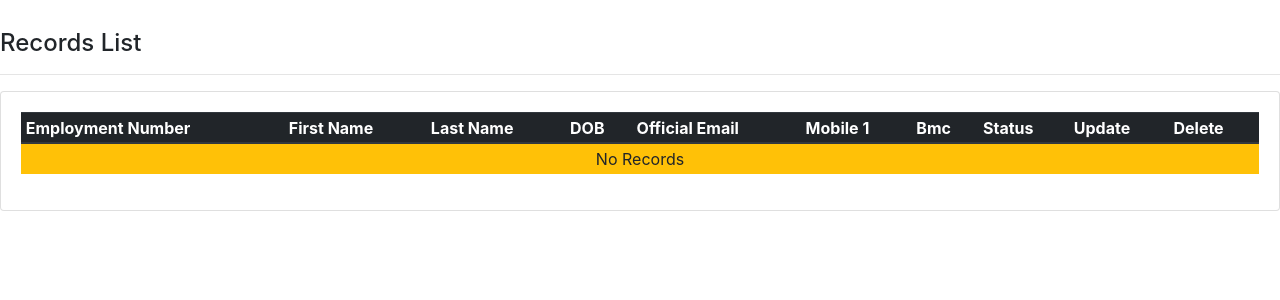
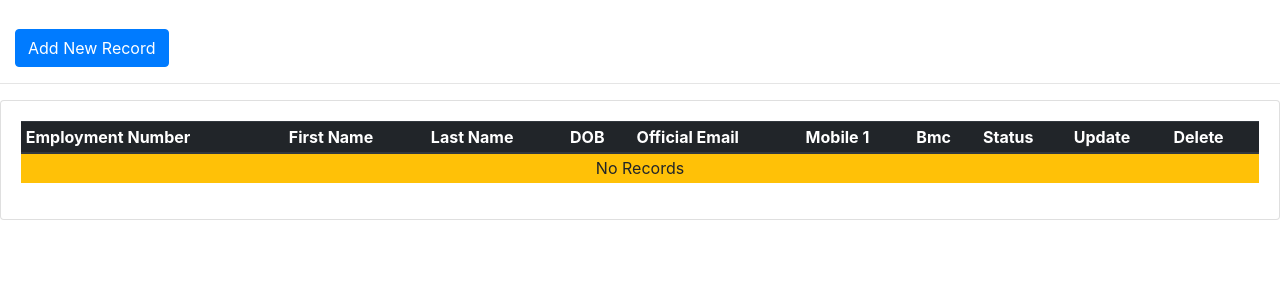
Before and after one commit to clement-danso/wnr, a Django app: page /recordlist/ in a window 1280 px wide. Shown: the part 80-380 px from the top of the page. Run offline with Django 3.2, Linux system fonts and the light colour scheme; the visitor is signed in with stand-in values (Sample User, id 1); data that the repository does not hold is empty; some libraries are stand-ins or nearby versions.

Commit message:
Changes to be committed:

```diff
--- a/smsapp/forms.py
+++ b/smsapp/forms.py
@@ -14,7 +14,7 @@ class RecordsForm(forms.ModelForm):
             'LastName': forms.TextInput (attrs={'class': 'form-control', 'placeholder':'Last Name'}),
             'OtherName': forms.TextInput (attrs={'class': 'form-control', 'placeholder':'Other Name'}),
             'Gender': forms.Select (attrs={'class': 'form-control'}),
-            'DOB': forms.DateInput (format=('%m/%d/%Y'), attrs={'type':'date', 'class': 'form-control'}),
+            'DOB': forms.TextInput (attrs={'type':'date', 'class': 'form-control'}),
             'MaritalStatus': forms.Select (attrs={'class': 'form-control'}),
             'Religion': forms.Select (attrs={'class': 'form-control'}),
             'OfficialEmail': forms.EmailInput (attrs={'type':'email', 'class': 'form-control', 'placeholder':'Eg: joe@email.com'}),
--- a/smsapp/templates/smsapp/dashboard.html
+++ b/smsapp/templates/smsapp/dashboard.html
@@ -74,7 +74,9 @@
 
 <div class="row">
 	<div class="col-md-7">
+		<div class="col-md-7">
 		<h5>New Registrations (Last 5):</h5>
+		</div>
 		<hr>
 		<div class="card card-body">
 
--- a/smsapp/templates/smsapp/records.html
+++ b/smsapp/templates/smsapp/records.html
@@ -13,7 +13,9 @@
 
 <div class="row">
 	<div class="col-md-12">
-		<b><h4>Records List</h4></b>
+		<div class="col-md">
+			<a class="btn btn-md btn-primary" href="{% url 'createrecord' %}">Add New Record</a>
+		</div>
 		<hr>
 		<div class="card card-body">
 
@@ -43,7 +45,8 @@
 					<td>{{ record.Mobile }}</td>
 					<td>{{ record.bmc }}</td>
 					<td>{{ record.status }}</td>
-					<td><a class="btn btn-sm btn-primary" href="{% url 'updaterecord' record.EmpNumber %}"></a></td>
+
+					<td><a class="btn btn-sm btn-primary" href="{% url 'updaterecord' record.EmpNumber %}">Update</a></td>
 					<td><a class="btn btn-sm btn-danger" href="">Delete</a></td>
 				</tr>
 				{% empty %}
--- a/smsapp/views.py
+++ b/smsapp/views.py
@@ -1,6 +1,7 @@
 from django.shortcuts import render, redirect
 from django.template.loader import render_to_string
 from django.utils import timezone
+from django.contrib import messages
 from smsapp.models import *
 from smsapp.forms import *
 import requests
@@ -89,7 +90,7 @@ def createrecord(request):
 
 		if fm.is_valid():
 			fm.save()
-
+			messages.success(request, "Record successfully created")
 
 			fon=request.POST.get('Mobile')
 			titlename=request.POST.get('Title')
@@ -150,7 +151,7 @@ def updaterecord(request, pk):
 		fm = RecordsForm(instance=record)
 
 	context = {'fm':fm}
-	return render (request, 'smsapp/recordfrm.html', context)
+	return render (request, 'smsapp/recordupdatefrm.html', context)
 
 
 @login_required
--- a/smsproj/settings.py
+++ b/smsproj/settings.py
@@ -148,4 +148,4 @@ CRISPY_TEMPLATE_PACK = 'bootstrap4'
 
 django_heroku.settings(locals())
 
-SESSION_COOKIE_AGE = 5*60
+SESSION_COOKIE_AGE = 30*60
```
Also changed, not shown: smsapp/templates/smsapp/recordupdatefrm.html (added, +41 -0 lines).
